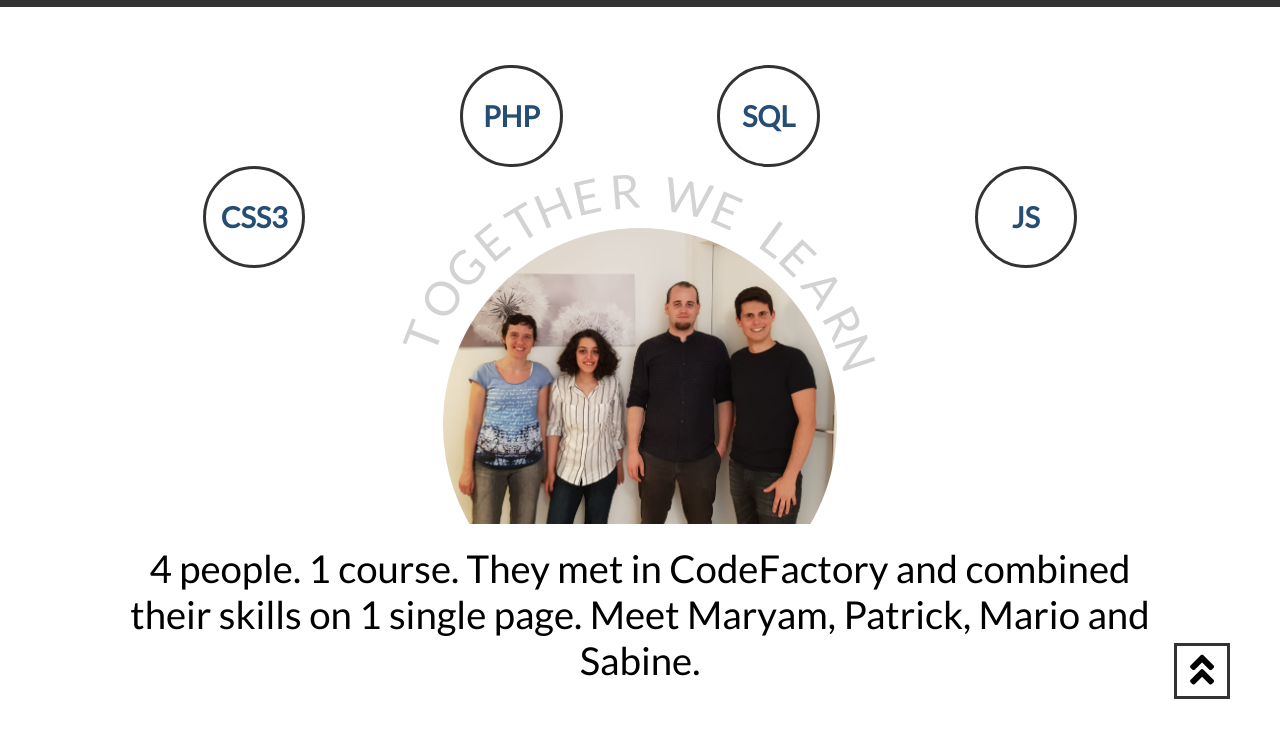
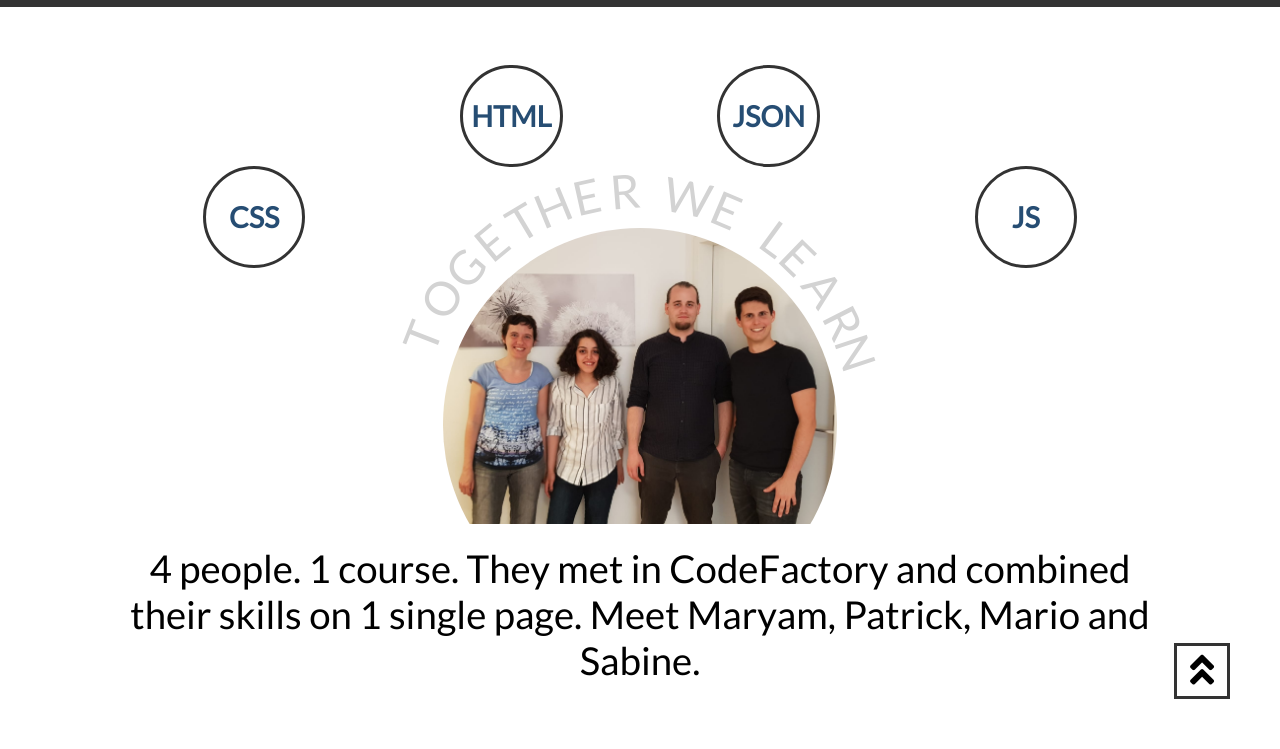
Before and after one commit to SabineGruber/fswd40-projects-coretechnology, a plain HTML site: page index.html in a window 1280 px wide. Shown: the part 51-800 px from the top of the page. Drawn offline with Linux system fonts and the light colour scheme.

Commit message:
change bubble text

```diff
--- a/index.html
+++ b/index.html
@@ -57,13 +57,13 @@
         <section id="Home">
             <div class="LandingPageBubbleContainer">
                 <div class="LandingPageBubbleItem LowerBubble">
-                    CSS3
+                    CSS
                 </div>
                 <div class="LandingPageBubbleItem">
-                    PHP
+                    HTML
                 </div>
                 <div class="LandingPageBubbleItem">
-                    SQL
+                    JSON
                 </div>
                 <div class="LandingPageBubbleItem LowerBubble">
                     JS
```
